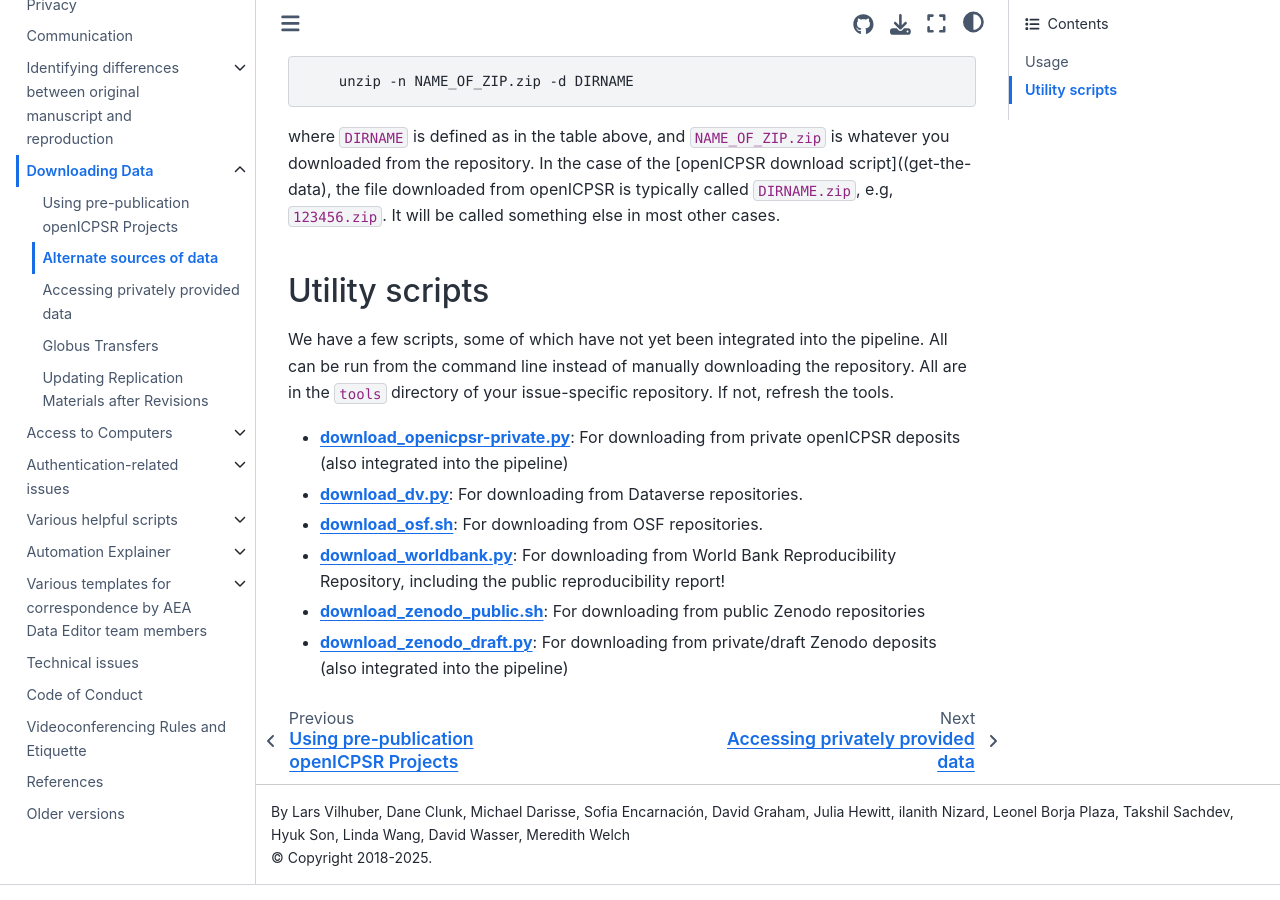
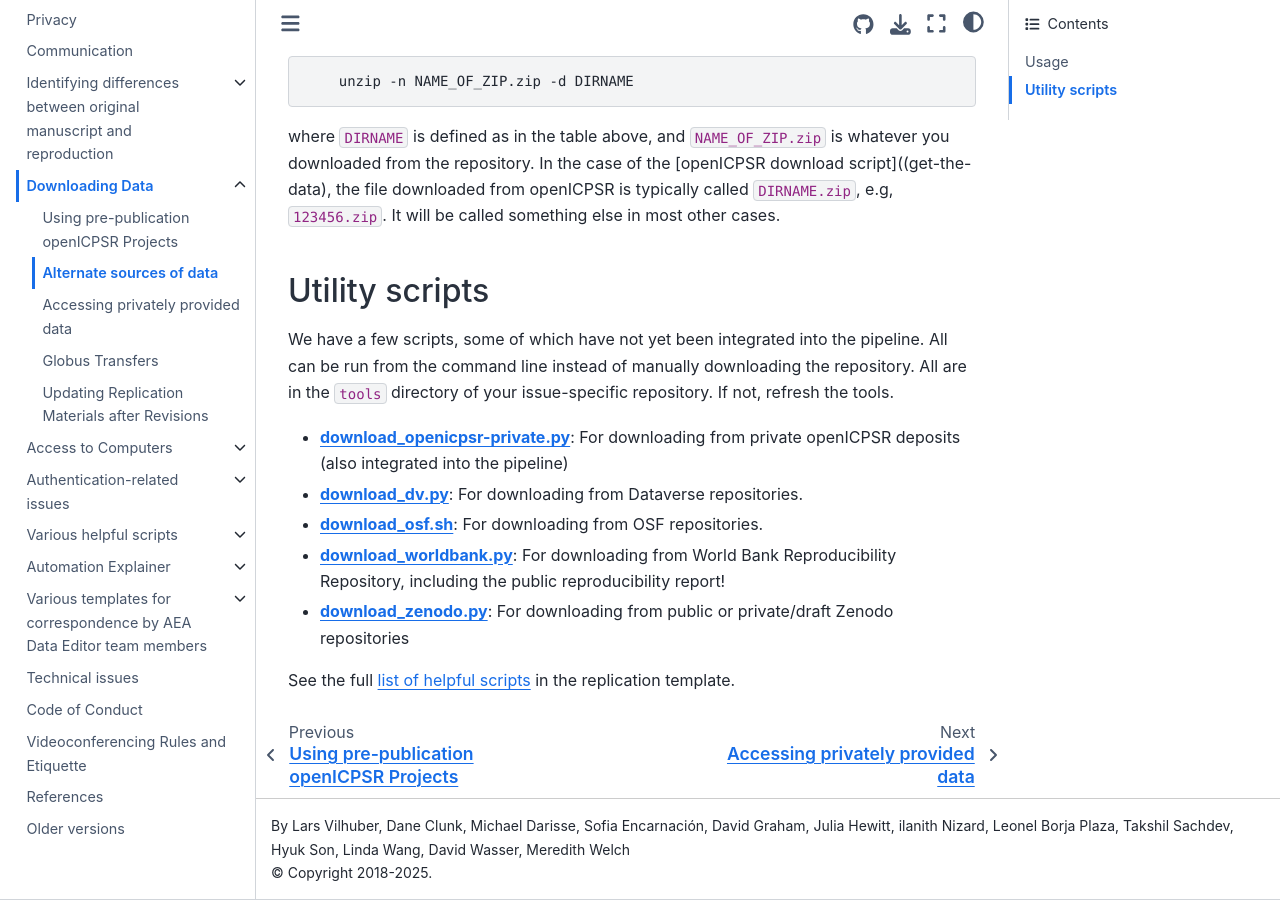
Before and after one commit to labordynamicsinstitute/ldilab-manual, a Jupyter Book: the page built from 94-02-alternate-downloads.md, in a window 1280 px wide and 900 px high, scrolled down 847 px. Built offline with Jupyter Book 1.0.4 settings and Sphinx 7.4.7 and the Sphinx Book theme 1.1.4, drawn with Linux system fonts in a browser that asks for light colours.

Commit message:
Corrected link to download scripts

```diff
--- a/94-02-alternate-downloads.md
+++ b/94-02-alternate-downloads.md
@@ -28,9 +28,10 @@
 
 We have a few scripts, some of which have not yet been integrated into the pipeline. All can be run from the command line instead of manually downloading the repository. All are in the `tools` directory of your issue-specific repository. If not, refresh the tools.
 
-- [**download_openicpsr-private.py**](https://github.com/AEADataEditor/replication-template/tree/master/docs/96-90-download_openicpsr-private.md): For downloading from private openICPSR deposits (also integrated into the pipeline)
-- [**download_dv.py**](https://github.com/AEADataEditor/replication-template/tree/master/docs/96-90-download_dv.md): For downloading from Dataverse repositories.
-- [**download_osf.sh**](https://github.com/AEADataEditor/replication-template/tree/master/docs/96-90-download_osf.md): For downloading from OSF repositories.
-- [**download_worldbank.py**](https://github.com/AEADataEditor/replication-template/tree/master/docs/96-90-download_worldbank.md): For downloading from World Bank Reproducibility Repository, including the public reproducibility report!
-- [**download_zenodo_public.sh**](https://github.com/AEADataEditor/replication-template/tree/master/docs/96-90-download_zenodo_public.md): For downloading from public Zenodo repositories
-- [**download_zenodo_draft.py**](https://github.com/AEADataEditor/replication-template/tree/master/docs/96-90-download_zenodo_draft.md): For downloading from private/draft Zenodo deposits (also integrated into the pipeline)
+- [**download_openicpsr-private.py**](https://aeadataeditor.github.io/replication-template/tools/download/download-openicpsr-private/): For downloading from private openICPSR deposits (also integrated into the pipeline)
+- [**download_dv.py**](https://aeadataeditor.github.io/replication-template/tools/download/download-dv/): For downloading from Dataverse repositories.
+- [**download_osf.sh**](https://aeadataeditor.github.io/replication-template/tools/download/download-osf/): For downloading from OSF repositories.
+- [**download_worldbank.py**](https://aeadataeditor.github.io/replication-template/tools/download/download-worldbank/): For downloading from World Bank Reproducibility Repository, including the public reproducibility report!
+- [**download_zenodo.py**](https://aeadataeditor.github.io/replication-template/tools/download/download-zenodo/): For downloading from public or private/draft Zenodo repositories
+
+See  the full [list of helpful scripts](https://aeadataeditor.github.io/replication-template/tools/) in the replication template.
```
